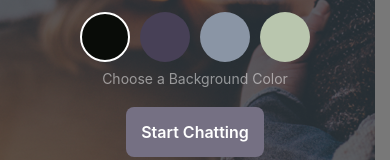
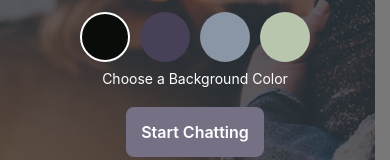
Before and after one commit to st-doval17/Chat-App, a React Native app: screen /Start in a window 390 px wide. Shown: the part 456-616 px from the top of the page. Built offline with nearby package versions, Linux system fonts and the light colour scheme.

Commit message:
Update Code
- update styling in Start.js file

```diff
--- a/components/Start.js
+++ b/components/Start.js
@@ -43,7 +43,7 @@ const Start = ({ navigation }) => {
             style={[
               styles.colorOption,
               { backgroundColor: "#090C08" },
-              backgroundColor === "#090C08" && styles.selectedColorOption, // Apply the selected style conditionally
+              backgroundColor === "#090C08" && styles.selectedColorOption,
             ]}
             onPress={() => setChatBackgroundColor("#090C08")}
             activeOpacity={1} // Disable touch feedback
@@ -143,13 +143,13 @@ const styles = StyleSheet.create({
     margin: 5,
   },
   colorOptionsLabel: {
-    fontSize: 14, // You can adjust the font size if needed
-    color: "rgba(255, 255, 255, 0.5)", // Adjust the color as needed
+    fontSize: 14,
+    color: "#FFFFFF",
     marginTop: -7, // Adjust the marginTop to raise or lower the label
-    marginBottom: 5, // Optional, add marginBottom for spacing
+    marginBottom: 5, // for spacing
   },
   selectedColorOption: {
-    borderWidth: 2, // Add a border to the selected color option
+    borderWidth: 2,
     borderColor: "#FFFFFF", // White border color for the selected option
   },
   startButton: {
```
